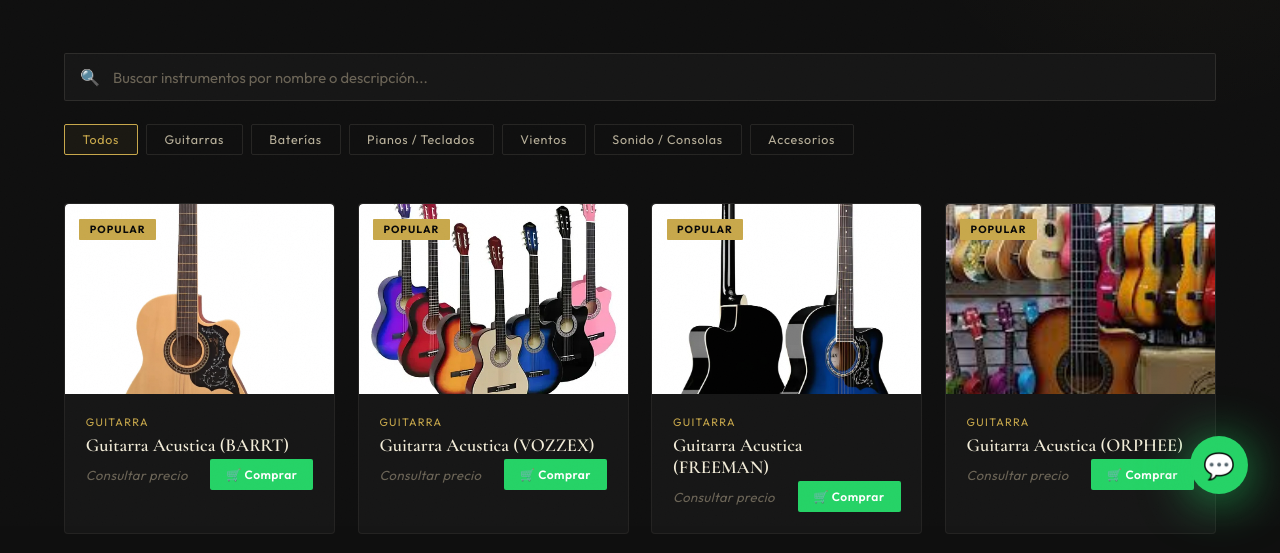
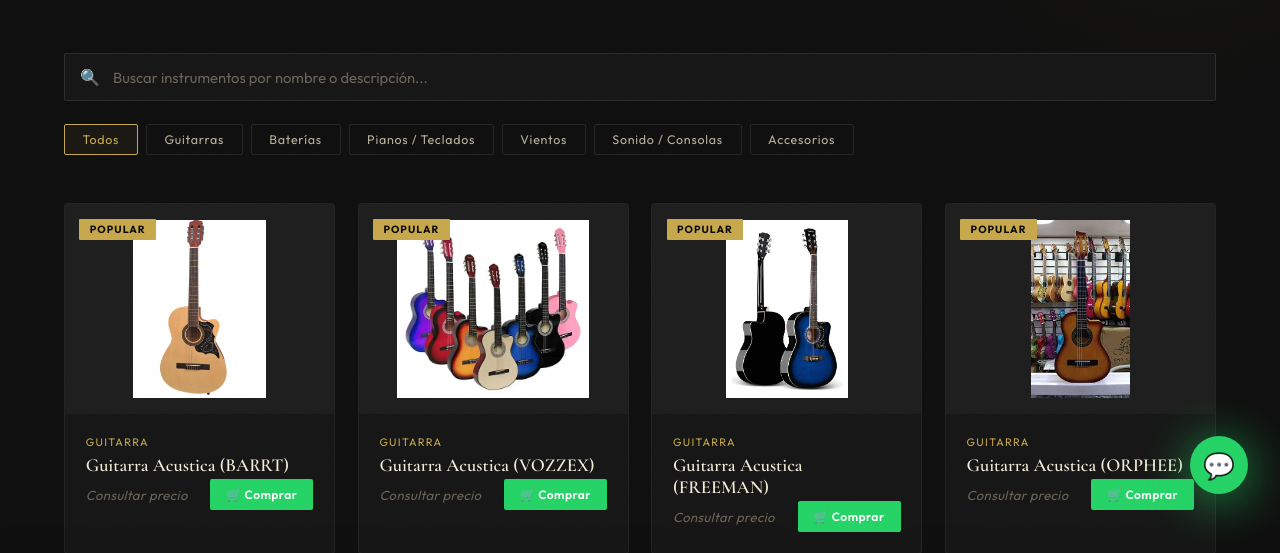
Before and after one commit to Antonydelgadoestrada/WEB-TALENTOS, a plain HTML site: page catalog.html in a window 1280 px wide. Shown: the part 274-827 px from the top of the page. Drawn offline with nearby package versions, Linux system fonts and the light colour scheme; no server answers.

Commit message:
Mejora: Ajustar tamaño y estilo de imágenes de productos en la tarjeta

```diff
--- a/styles.css
+++ b/styles.css
@@ -286,13 +286,19 @@ nav {
 }
 
 .prod-img {
-  height: 190px; background: var(--negro4);
+  height: 210px; background: var(--negro4);
   display: flex; align-items: center; justify-content: center;
   position: relative; transition: background .4s;
+  overflow: hidden;
 }
 .prod-img img {
-  width: 100%; height: 100%; object-fit: cover; border-radius: 4px 4px 0 0;
+  width: 100%; height: 100%;
+  object-fit: contain;   /* muestra el producto completo sin recortar */
+  padding: 1rem;         /* respiro alrededor del producto */
+  border-radius: 4px 4px 0 0;
+  transition: transform .4s ease;
 }
+.prod-card:hover .prod-img img { transform: scale(1.04); }
 .prod-card:hover .prod-img { background: linear-gradient(135deg, #1a1200, #1a1a1a); }
 
 .prod-tag {
```
